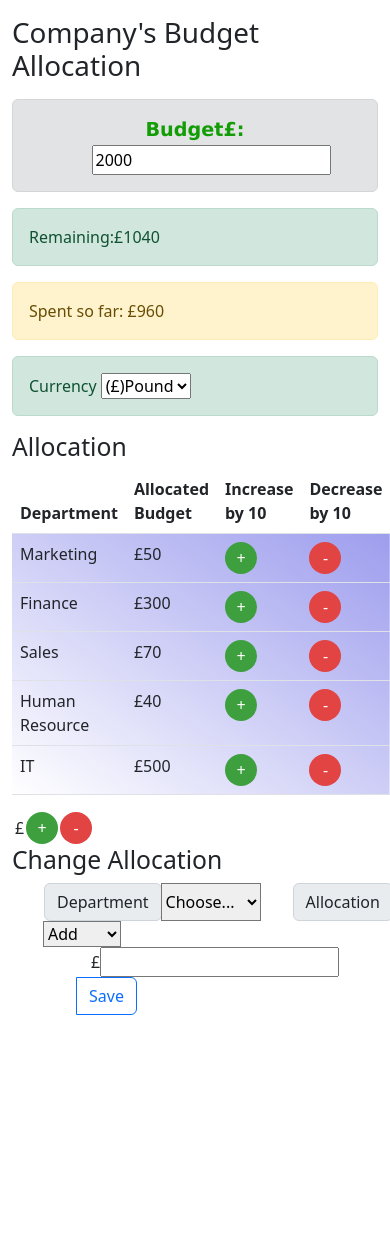
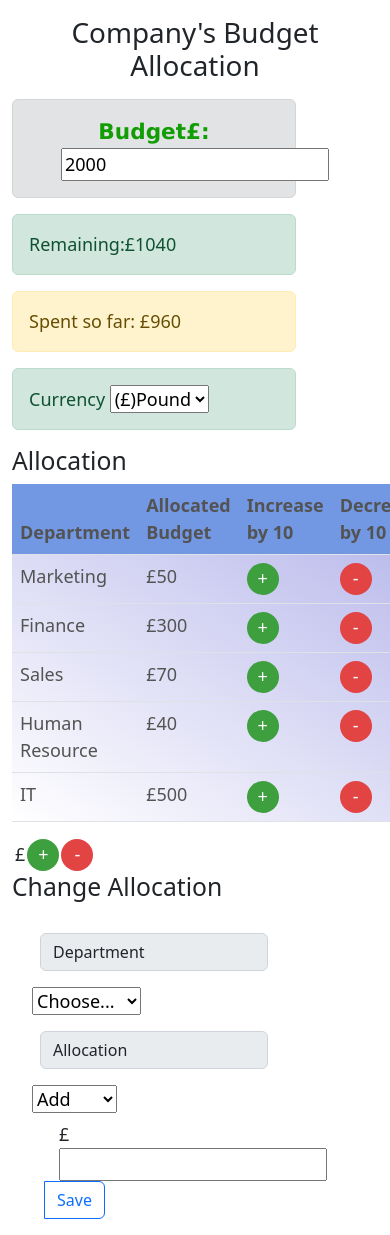
Before and after one commit to ap-dev-github/project-budget-allocation, a React (Create React App) app in the folder Company_Budget_Allocation_Application/: page / in a window 390 px wide. Shown: the top 1235 px of the page. Before the commit the page ends 1031 px from the top, so only its background shows below. Built offline with nearby package versions, Linux system fonts and the light colour scheme.

Commit message:
responsive design update and css

```diff
--- a/Company_Budget_Allocation_Application/public/index.html
+++ b/Company_Budget_Allocation_Application/public/index.html
@@ -10,6 +10,7 @@
       content="Web site created using create-react-app"
     />
     <link rel="apple-touch-icon" href="%PUBLIC_URL%/logo192.png" />
+
     <!--
       manifest.json provides metadata used when your web app is installed on a
       user's mobile device or desktop. See https://developers.google.com/web/fundamentals/web-app-manifest/
--- a/Company_Budget_Allocation_Application/src/App.css
+++ b/Company_Budget_Allocation_Application/src/App.css
@@ -1,7 +1,9 @@
+
 .App {
   text-align: center;
 
 }
+
 
 
 .App-logo {
@@ -80,9 +82,14 @@
   background-color: rgb(240, 113, 113);
 }
 
+
+
 .table{
   height: fit-content;
-  width: 85vw;
+  width: 75vw;
+  background-color: #7298e4;
+  color: rgb(83, 83, 83);
+
 }
 
 .budget-div-inner{
@@ -96,5 +103,20 @@
 }
 
 .table-body{
-  background: linear-gradient(to top right,white,rgb(157, 157, 238));
+  background: linear-gradient(to top right,white,rgb(186, 186, 236));
 }
+
+.row{
+  margin-top: 1rem;
+  width: 79vw;
+  font-size: large;
+
+
+}
+
+.input-group-prepend{
+  margin: 0.5rem 1rem;
+}
+.custom-select{
+  margin:0.5rem 0.5rem;
+}
--- a/Company_Budget_Allocation_Application/src/App.js
+++ b/Company_Budget_Allocation_Application/src/App.js
@@ -12,6 +12,7 @@ import ExpenseList from './components/ExpenseList'
 import ExpenseItem  from './components/ExpenseItem';
 import AllocationForm from './components/AllocationForm'
 import Currency  from './components/Currency'
+import './App.css'
 
 
 
@@ -20,8 +21,10 @@ const App = () => {
     return (
         <AppProvider>
             <div className='container'>
-                <h1 className='mt-3'>Company's Budget Allocation</h1>
+
+                <h1 className='mt-3' style={{textAlign:'center'}}>Company's Budget Allocation</h1>
                     <div className='row mt-3'>
+
                         <div className='col-sm'>
                         <Budget/>
                         </div>
@@ -37,6 +40,9 @@ const App = () => {
                     <div className='col-sm'>
                         <Currency />
                     </div>
+
+
+
 
                         <h2>Allocation</h2>
                        <div>
--- a/Company_Budget_Allocation_Application/src/components/AllocationForm.js
+++ b/Company_Budget_Allocation_Application/src/components/AllocationForm.js
@@ -35,10 +35,14 @@ const AllocationForm = (props) => {
     return (
         <div>
             <div className='row'>
-            <div className="input-group mb-3" style={{ marginLeft: '2rem' }}>
+            <div className="input-group mb-3" >
+                <div className="container">
                     <div className="input-group-prepend">
                 <label className="input-group-text" htmlFor="inputGroupSelect01">Department</label>
                   </div>
+
+
+
                   <select className="custom-select" id="inputGroupSelect01" onChange={(event) => setName(event.target.value)}>
                         <option defaultValue>Choose...</option>
                         <option value="Marketing" name="marketing"> Marketing</option>
@@ -46,15 +50,22 @@ const AllocationForm = (props) => {
                 <option value="Finance" name="finance">Finance</option>
                 <option value="Human Resource" name="hr">HR</option>
                 <option value="IT" name="it">IT</option>
+                  </select>
 
-                  </select>
-                    <div className="input-group-prepend" style={{ marginLeft: '2rem' }}>
+
+
+                    <div className="input-group-prepend" >
                 <label className="input-group-text" htmlFor="inputGroupSelect02">Allocation</label>
                   </div>
+
+
                   <select className="custom-select" id="inputGroupSelect02" onChange={(event) => setAction(event.target.value)}>
                         <option defaultValue value="Add" name="Add">Add</option>
                 <option value="Reduce" name="Reduce">Reduce</option>
                   </select>
+                  </div>
+
+
                   <div className="allocation-currency-outerdiv">
                   <div className="currency-span">{currency}
                  <input
--- a/Company_Budget_Allocation_Application/src/components/ExpenseList.js
+++ b/Company_Budget_Allocation_Application/src/components/ExpenseList.js
@@ -13,6 +13,7 @@ const ExpenseList = () => {
               <th scope="col">Allocated Budget</th>
               <th scope="col">Increase by 10</th>
               <th scope="col">Decrease by 10</th>
+
             </tr>
           </thead>
             <tbody className='table-body'>
```
